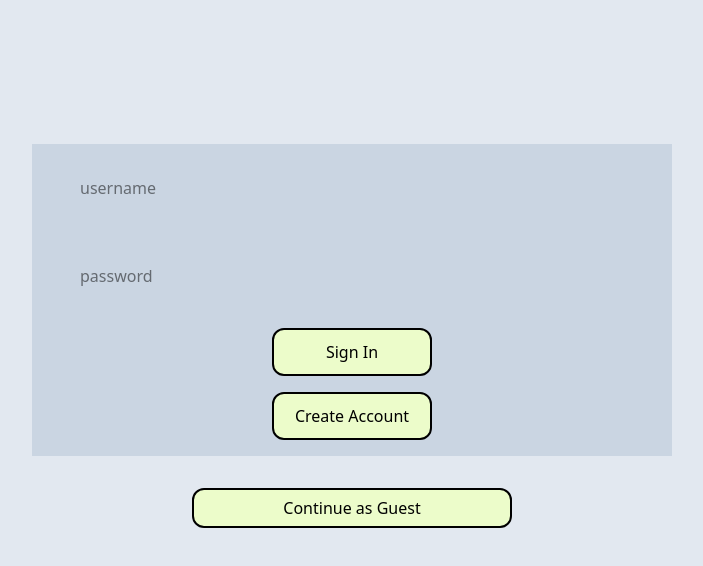
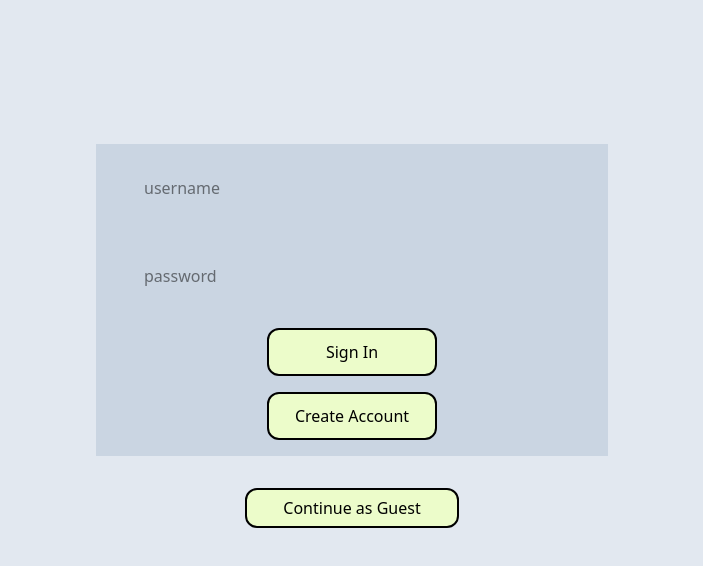
Before and after one commit to JamesDiStef/board-games, a React (Vite) app: page / in a window 1280 px wide. Shown: the top 566 px of the page, without its empty margins (288-991 px from the left). Built offline with nearby package versions, Linux system fonts and the light colour scheme; no server answers.

Commit message:
change size of buttons on login page

```diff
--- a/src/home/Home.tsx
+++ b/src/home/Home.tsx
@@ -44,7 +44,7 @@ const Home = () => {
     <div className="flex justify-center">
       <div className="flex flex-col w-full">
         <form
-          className="mt-36 mx-auto w-1/2 flex flex-col bg-slate-300"
+          className="mt-36 mx-auto w-2/3 md:w-3/5 lg:w-2/5 flex flex-col bg-slate-300"
           onSubmit={(e) => e.preventDefault()}
         >
           <input
@@ -62,21 +62,21 @@ const Home = () => {
           <button
             disabled={userId.length === 0}
             onClick={() => fetchUser()}
-            className="bg-lime-100 h-12 mx-auto mt-2 w-1/2 md:w-1/4 border-2 button cursor-pointer rounded-xl"
+            className="bg-lime-100 h-12 mx-auto mt-2 w-1/2 md:w-1/3 border-2 button cursor-pointer rounded-xl"
           >
             Sign In
           </button>
           <button
             disabled={userId.length === 0}
             onClick={() => fetchUser()}
-            className="bg-lime-100 h-12 mx-auto mt-4 mb-4 w-1/2 md:w-1/4 border-2 button cursor-pointer rounded-xl"
+            className="bg-lime-100 h-12 mx-auto mt-4 mb-4 w-1/2 md:w-1/3 border-2 button cursor-pointer rounded-xl"
           >
             Create Account
           </button>
         </form>
         <button
           onClick={continueAsGuest}
-          className="bg-lime-100 h-10 mx-auto mt-8 mb-4 w-1/2 md:w-1/4 border-2 button cursor-pointer rounded-xl"
+          className="bg-lime-100 h-10 mx-auto mt-8 mb-4 w-1/2 md:w-1/3 lg:w-1/6 border-2 button cursor-pointer rounded-xl"
         >
           Continue as Guest
         </button>
```
